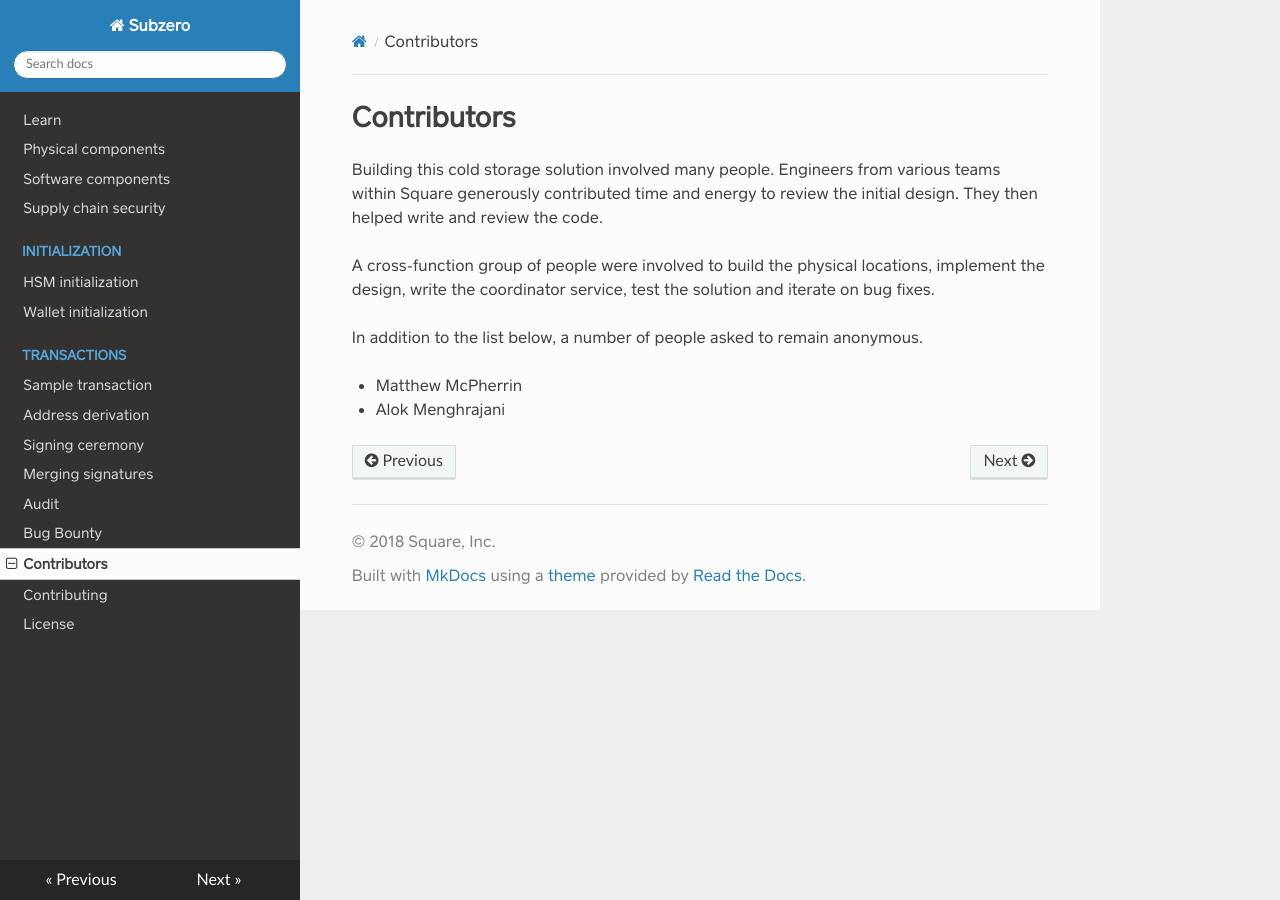
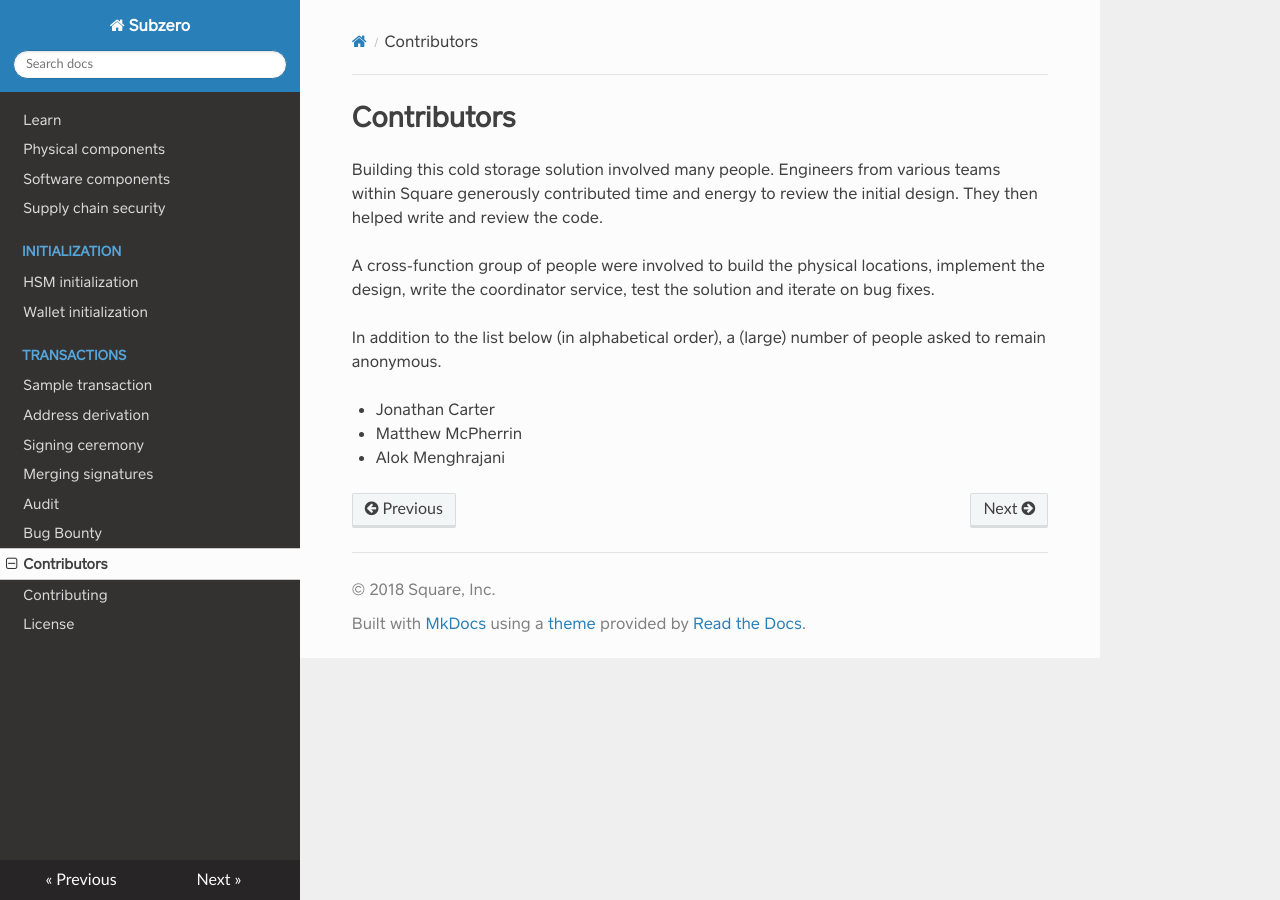
Before and after one commit to square/subzero, an MkDocs documentation site: the page built from documentation/docs/contributors.md, in a window 1280 px wide. Built offline with MkDocs 1.6.1, drawn with Linux system fonts in a browser that asks for light colours; nearby versions of some CDN libraries.

Commit message:
Add jcarter

```diff
--- a/documentation/docs/contributors.md
+++ b/documentation/docs/contributors.md
@@ -6,7 +6,8 @@ contributed time and energy to review the initial design. They then helped write
 A cross-function group of people were involved to build the physical locations, implement the design, write the
 coordinator service, test the solution and iterate on bug fixes.
 
-In addition to the list below, a number of people asked to remain anonymous.
+In addition to the list below (in alphabetical order), a (large) number of people asked to remain anonymous.
 
+* Jonathan Carter
 * Matthew McPherrin
 * Alok Menghrajani
```
